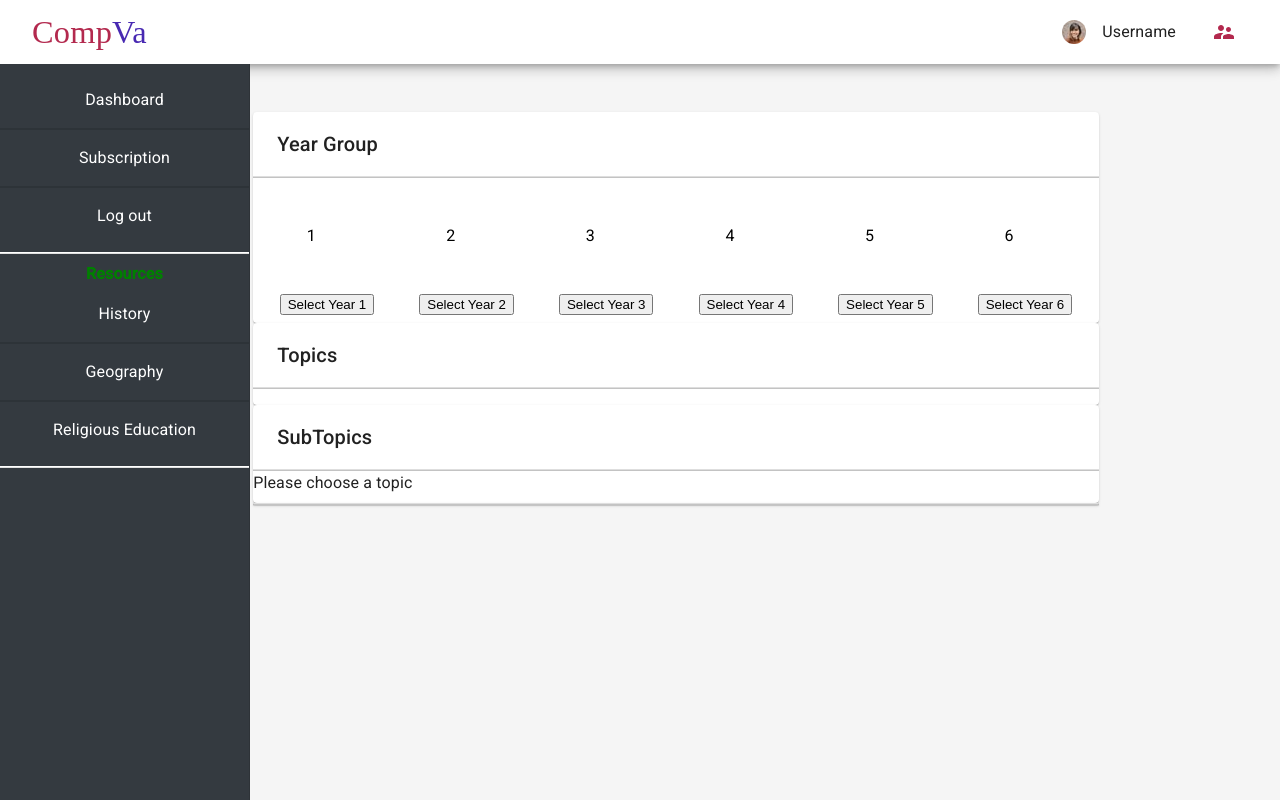
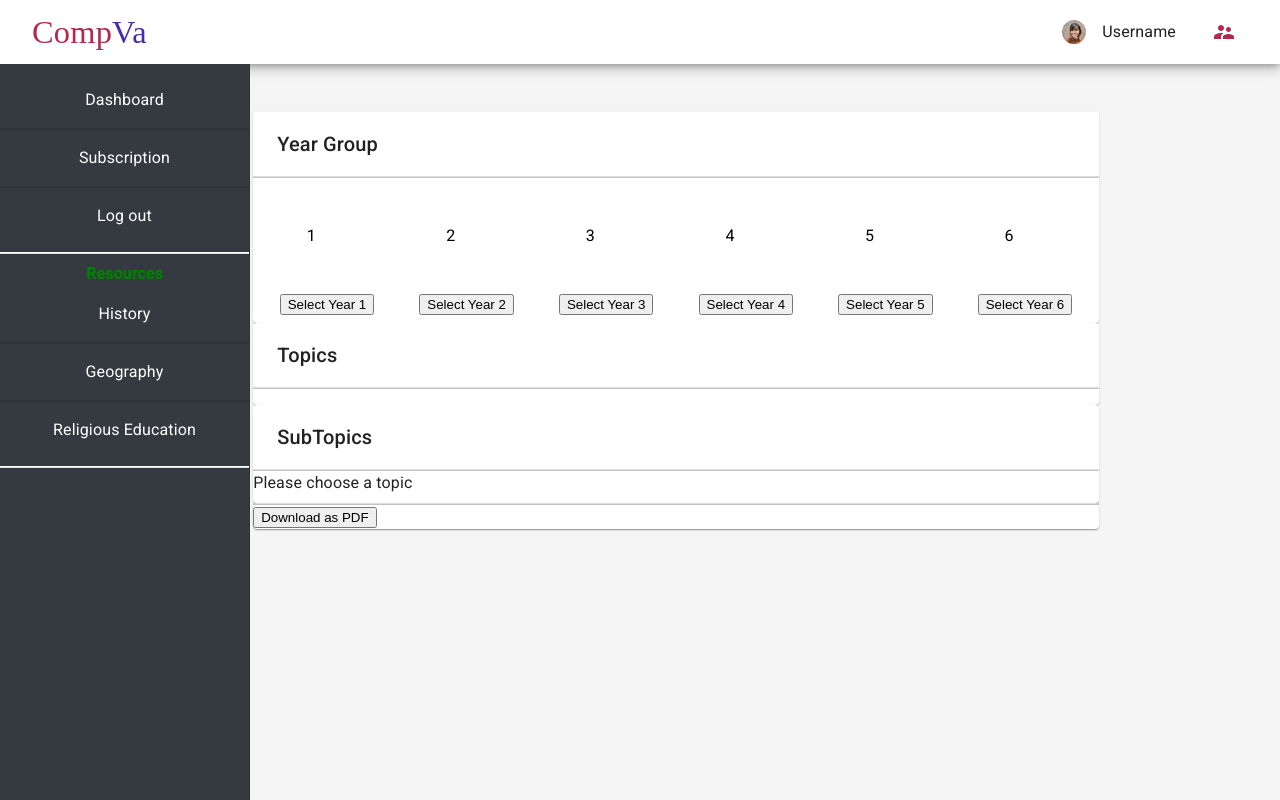
Before and after one commit to danroche10/comprehension-app-v2, a React (Create React App) app: page /c/app/1 in a window 1280 px wide. Built offline with nearby package versions, Linux system fonts and the light colour scheme; a web font is replaced by a local one.

Commit message:
pdf created and downloaded with text. Formatting needs updating

```diff
--- a/package.json
+++ b/package.json
@@ -17,12 +17,15 @@
     "aos": "^2.3.4",
     "classnames": "^2.3.1",
     "emoji-mart": "^3.0.1",
+    "html2canvas": "^1.4.1",
     "js-cookie": "^3.0.1",
+    "jspdf": "^2.5.1",
     "prop-types": "^15.7.2",
     "react": "^17.0.2",
     "react-cropper": "^2.1.8",
     "react-dom": "^17.0.2",
     "react-dropzone": "^11.3.4",
+    "react-quill": "^2.0.0",
     "react-router": "^5.2.0",
     "react-router-dom": "^5.2.0",
     "react-scripts": "^2.1.3",
--- a/src/logged_in/components/TheApp/Topics.js
+++ b/src/logged_in/components/TheApp/Topics.js
@@ -3,6 +3,8 @@ import { useParams } from "react-router-dom";
 import PropTypes from "prop-types";
 import { Grid, Divider, Toolbar, Typography, Paper, Box } from "@mui/material";
 import SelfAligningImage from "../../../shared/components/SelfAligningImage";
+import "react-quill/dist/quill.snow.css";
+import { jsPDF } from "jspdf";
 
 function Topics(props) {
   const { topics } = props;
@@ -12,9 +14,82 @@ function Topics(props) {
   const [chosenSubTopic, setChosenSubTopic] = useState("");
   const [chosenSubject, setChosenSubject] = useState(subject || "");
 
+  const downloadAsPDF = () => {
+    const contentString = getContentAsString();
+
+    // Create a new jsPDF instance
+    const pdf = new jsPDF();
+
+    // Define the page width, line height, and starting y-position
+    const pageWidth = pdf.internal.pageSize.getWidth() - 20; // minus margins
+    const lineHeight = 6.5; // height for each line
+    let yPos = 10; // starting y-position
+
+    // Extract and separate out the comprehension text and questions and answers
+    const headerRegex =
+      /Comprehension text|Comprehension questions and answers/g;
+    const sections = contentString
+      .split(headerRegex)
+      .filter((section) => section.trim() !== "");
+
+    // Format the text for headers and content
+    ["Comprehension text", ...sections].forEach((section, index) => {
+      if (headerRegex.test(section)) {
+        pdf.setFontSize(14);
+        pdf.setFont("bold");
+        yPos += 10; // extra space before headers
+      } else {
+        pdf.setFontSize(10);
+        pdf.setFont("normal");
+        yPos += 5; // space between header and content
+      }
+
+      // Split the text into lines
+      const lines = pdf.splitTextToSize(section, pageWidth);
+
+      // Loop through each line and add it to the PDF, considering pagination
+      for (let i = 0; i < lines.length; i++) {
+        if (yPos > pdf.internal.pageSize.getHeight() - 10) {
+          pdf.addPage();
+          yPos = 10;
+        }
+        pdf.text(lines[i], 10, yPos);
+        yPos += lineHeight;
+      }
+
+      yPos += 5; // extra space after each section
+    });
+
+    // Save the PDF
+    pdf.save("download.pdf");
+  };
+
   function capitalizeFirstLetter(string) {
     return string.charAt(0).toUpperCase() + string.slice(1);
   }
+
+  const getContentAsString = () => {
+    // Extract the relevant topic and subTopic based on the chosen ones
+    const topic = filteredTopics.filter(
+      (topic) => topic.name === chosenTopic
+    )[0];
+    const subTopic = topic.subTopics.filter(
+      (subTopic) => subTopic.Title === chosenSubTopic
+    )[0];
+
+    // Extract the comprehension text
+    const comprehensionText = subTopic.comprenhensionText.join(" ");
+
+    // Extract questions and answers
+    const questionsAndAnswers = subTopic.comprehensionQuestionsAndAnswers
+      .map((qaPair) => `Question: ${qaPair.question} Answer: ${qaPair.answer}`)
+      .join(" ");
+
+    // Combine all the extracted content
+    const finalContent = `Comprehension text ${comprehensionText} Comprehension questions and answers ${questionsAndAnswers}`;
+
+    return finalContent;
+  };
 
   useEffect(() => {
     const pascalCaseSubject = capitalizeFirstLetter(subject);
@@ -207,6 +282,9 @@ function Topics(props) {
       </Paper>
       <Paper>
         <Divider />
+        <div className='App'>
+          <button onClick={downloadAsPDF}>Download as PDF</button>
+        </div>
         {printImageGrid3()}
       </Paper>
     </>
```
Also changed, not shown: 1 other file (tests, documents, lock files or other folders).
